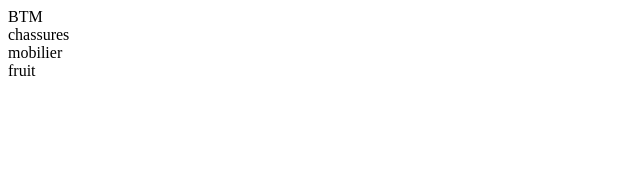
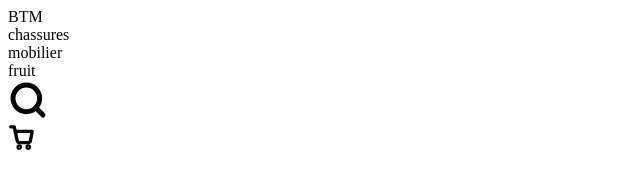
Before and after one commit to Yazsin/TP1, a plain HTML site: page index.html in a window 1280 px wide. Shown: the whole page, without its empty margins (0-640 px from the left). Drawn offline with Linux system fonts and the light colour scheme.

Commit message:
version 1

```diff
--- a/index.html
+++ b/index.html
@@ -1,11 +1,13 @@
 <!DOCTYPE html>
 <html lang="fr">
+
 <head>
     <meta charset="UTF-8">
     <meta name="viewport" content="width=device-width, initial-scale=1.0">
     <title>Citron</title>
     <link rel="stylsheet" type="text/css" href="sttyle.css">
 </head>
+
 <body>
     <div class="principale">
         <div>
@@ -20,7 +22,23 @@
         <div>
             fruit
         </div>
+        <div>
+            <svg xmlns="http://www.w3.org/2000/svg" width="40" height="40" viewBox="0 0 24 24" fill="none"
+                stroke="#000000" stroke-width="3" stroke-linecap="round" stroke-linejoin="round">
+                <circle cx="11" cy="11" r="8"></circle>
+                <line x1="21" y1="21" x2="16.65" y2="16.65"></line>
+            </svg>
+        </div>
+        <div>
+            <svg xmlns="http://www.w3.org/2000/svg" width="27" height="27" viewBox="0 0 24 24" fill="none"
+                stroke="#000000" stroke-width="3" stroke-linecap="round" stroke-linejoin="round">
+                <circle cx="10" cy="20.5" r="1" />
+                <circle cx="18" cy="20.5" r="1" />
+                <path d="M2.5 2.5h3l2.7 12.4a2 2 0 0 0 2 1.6h7.7a2 2 0 0 0 2-1.6l1.6-8.4H7.1" />
+            </svg>
+        </div>
     </div>
 
 </body>
+
 </html>
```
